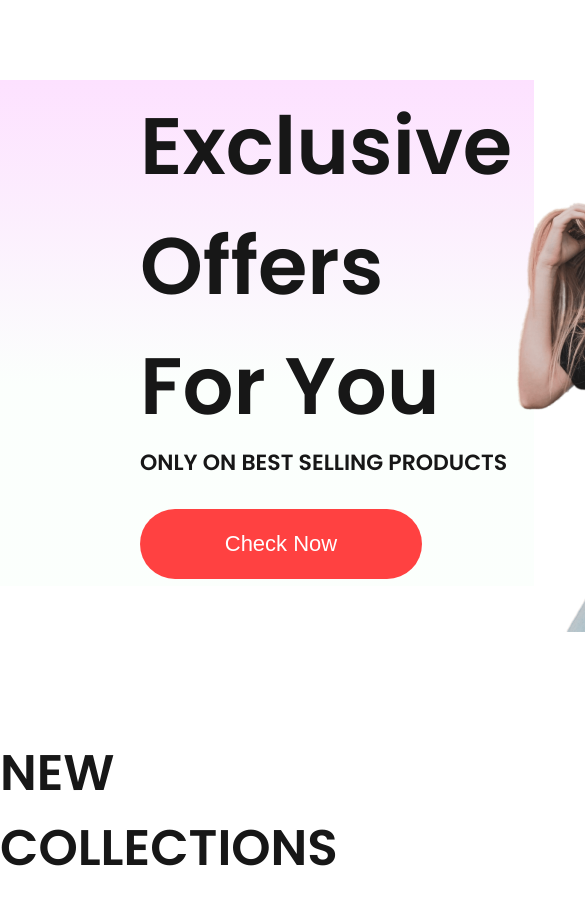
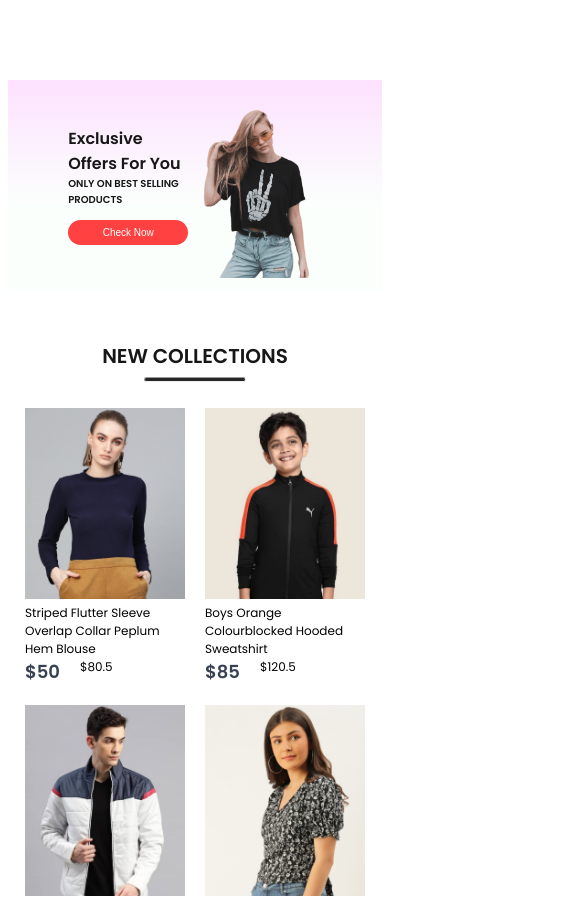
Before and after one commit to Prasamshaaaa/E-Commerce-Website, a React (Create React App) app: page / in a window 390 px wide. Shown: the part 1580-2478 px from the top of the page, 585 px wide, since content can reach past the window. Built offline with nearby package versions, Linux system fonts and the light colour scheme.

Commit message:
Make footer responsive for different screen size

```diff
--- a/src/Components/Footer/Footer.css
+++ b/src/Components/Footer/Footer.css
@@ -57,3 +57,33 @@
   height: 3px;
   background: #c7c7c7;
 }
+
+@media (max-width: 800px) {
+  .footer {
+    gap: 20px;
+  }
+
+  .footer-logo {
+    gap: 10px;
+    align-items: end;
+  }
+  .footer-logo img {
+    width: 40px;
+  }
+  .footer-logo p {
+    font-size: 25px;
+  }
+
+  .footer-links {
+    font-size: 14px;
+    gap: 10px;
+  }
+
+  .footer-social-icon img {
+    width: 22px;
+  }
+
+  .footer-copyright {
+    font-size: 13px;
+  }
+}
--- a/src/Components/NewCollections/NewCollections.css
+++ b/src/Components/NewCollections/NewCollections.css
@@ -24,3 +24,61 @@
   margin-top: 50px;
   gap: 30px;
 }
+
+@media (max-width: 1280px) {
+  .new-collections h1 {
+    font-size: 40px;
+  }
+
+  .new-collections hr {
+    width: 160px;
+    height: 4px;
+  }
+
+  .collections {
+    gap: 20px;
+    margin-top: 30px;
+  }
+}
+
+@media (max-width: 1024px) {
+  .new-collections h1 {
+    font-size: 30px;
+  }
+
+  .new-collections hr {
+    width: 120px;
+    height: 3px;
+  }
+
+  .collections {
+    gap: 15px;
+    margin-top: 20px;
+  }
+}
+
+@media (max-width: 800px) {
+  .new-collections {
+    gap: 6px;
+  }
+
+  .new-collections h1 {
+    font-size: 20px;
+  }
+
+  .new-collections hr {
+    width: 100px;
+  }
+
+  .collections {
+    gap: 5px;
+  }
+}
+
+@media (max-width: 500px) {
+  .collections {
+    display: grid;
+    grid-template-columns: 1fr 1fr;
+    gap: 20px;
+  }
+}
--- a/src/Components/NewsLetter/NewsLetter.css
+++ b/src/Components/NewsLetter/NewsLetter.css
@@ -53,3 +53,121 @@
   font-size: 16px;
   cursor: pointer;
 }
+
+@media (max-width: 1280px) {
+  .newsletter {
+    padding: 0px 80px;
+    margin-bottom: 120px;
+    gap: 20px;
+  }
+
+  .newsletter h1 {
+    font-size: 36px;
+  }
+
+  .newsletter p {
+    font-size: 16px;
+  }
+
+  .newsletter div {
+    width: 600px;
+    height: 60px;
+  }
+
+  .newsletter div input {
+    width: 400px;
+  }
+
+  .newsletter div button {
+    width: 160px;
+    height: 60px;
+  }
+}
+
+@media (max-width: 1024px) {
+  .newsletter {
+    margin-bottom: 60px;
+  }
+
+  .newsletter h1 {
+    font-size: 30px;
+  }
+
+  .newsletter p {
+    font-size: 14px;
+  }
+
+  .newsletter div {
+    width: 500px;
+    height: 50px;
+  }
+
+  .newsletter div input {
+    width: 300px;
+    font-size: 14px;
+  }
+
+  .newsletter div button {
+    width: 120px;
+    height: 50px;
+    font-size: 14px;
+  }
+}
+
+@media (max-width: 800px) {
+  .newsletter {
+    margin-bottom: 30px;
+    height: 35vh;
+  }
+
+  .newsletter h1 {
+    font-size: 18px;
+  }
+
+  .newsletter p {
+    font-size: 12px;
+  }
+
+  .newsletter div {
+    width: 400px;
+    height: 40px;
+  }
+
+  .newsletter div input {
+    width: 200px;
+    font-size: 13px;
+  }
+
+  .newsletter div button {
+    width: 100px;
+    height: 40px;
+    font-size: 13px;
+  }
+}
+
+@media (max-width: 500px) {
+  .newsletter {
+    height: 25vh;
+    width: 100%;
+    padding: 0;
+    gap: 15px;
+  }
+
+  .newsletter h1 {
+    font-size: 16px;
+  }
+
+  .newsletter p {
+    font-size: 13px;
+    max-width: 200px;
+    text-align: center;
+  }
+
+  .newsletter div {
+    width: 290px;
+  }
+
+  .newsletter div input {
+    width: 130px;
+  }
+}
--- a/src/Components/Offers/Offers.css
+++ b/src/Components/Offers/Offers.css
@@ -44,3 +44,104 @@
   justify-content: flex-end;
   padding-top: 50px;
 }
+
+@media (max-width: 1280px) {
+  .offers {
+    padding: 0px 80px;
+    margin-bottom: 120px;
+  }
+
+  .offers-left h1 {
+    font-size: 40px;
+  }
+
+  .offers-left p {
+    font-size: 18px;
+  }
+  .offers-right img {
+    width: 300px;
+  }
+  .offers-left button {
+    width: 220px;
+    height: 50px;
+    font-size: 18px;
+  }
+
+  .offers-right {
+    padding-top: 30px;
+  }
+}
+
+@media (max-width: 1024px) {
+  .offers {
+    padding: 0px 60px;
+    margin-bottom: 80px;
+    height: 40vh;
+  }
+
+  .offers-left h1 {
+    font-size: 30px;
+  }
+
+  .offers-left p {
+    font-size: 16px;
+  }
+  .offers-right img {
+    width: 200px;
+  }
+  .offers-left button {
+    width: 160px;
+    height: 40px;
+    font-size: 16px;
+  }
+
+  .offers-right {
+    padding-top: 10px;
+  }
+}
+
+@media (max-width: 800px) {
+  .offers {
+    margin-bottom: 60px;
+  }
+
+  .offers-left h1 {
+    font-size: 22px;
+  }
+
+  .offers-left p {
+    font-size: 13px;
+  }
+  .offers-right img {
+    width: 180px;
+  }
+  .offers-left button {
+    width: 140px;
+    height: 30px;
+    font-size: 12px;
+  }
+}
+
+@media (max-width: 500px) {
+  .offers {
+    height: 25vh;
+    margin-bottom: 50px;
+  }
+
+  .offers-left h1 {
+    font-size: 16px;
+  }
+
+  .offers-left p {
+    font-size: 10px;
+  }
+  .offers-right img {
+    width: 120px;
+  }
+  .offers-left button {
+    width: 120px;
+    height: 25px;
+    font-size: 10px;
+    margin-top: 12px;
+  }
+}
```
